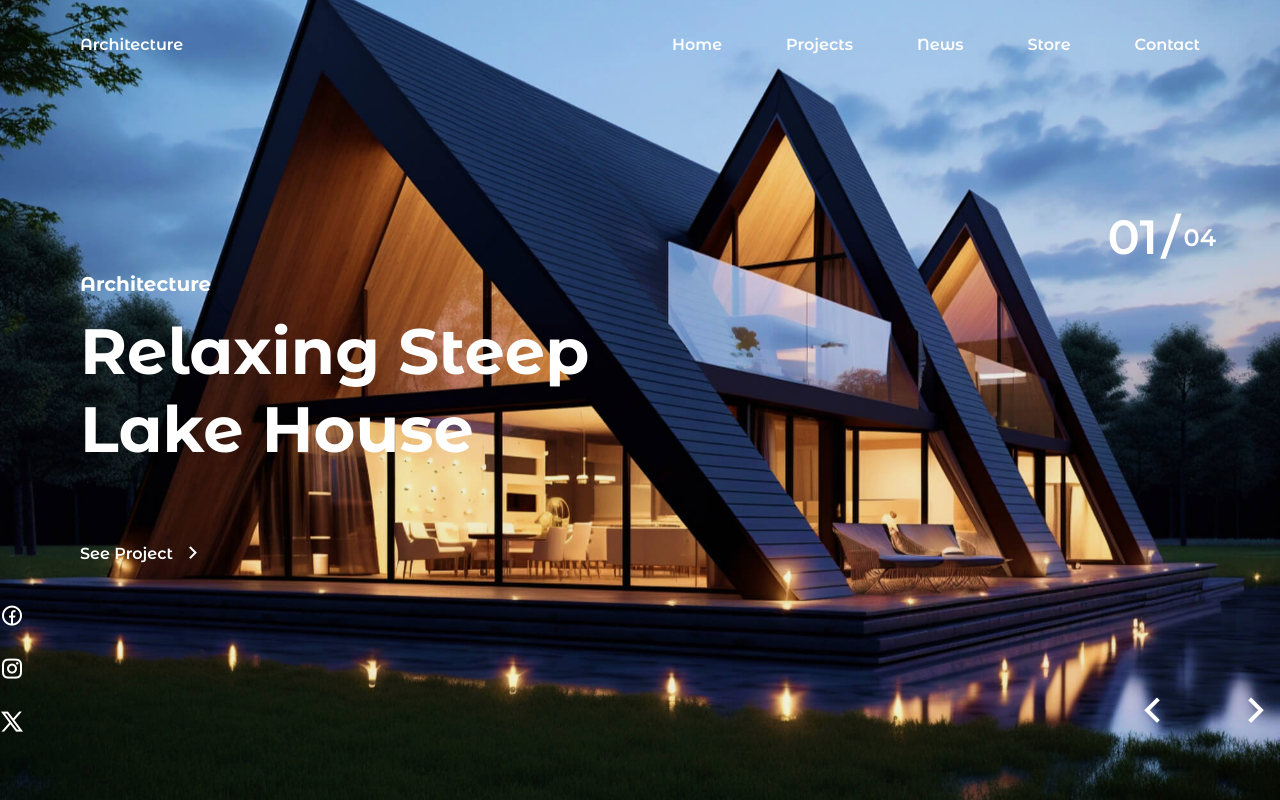
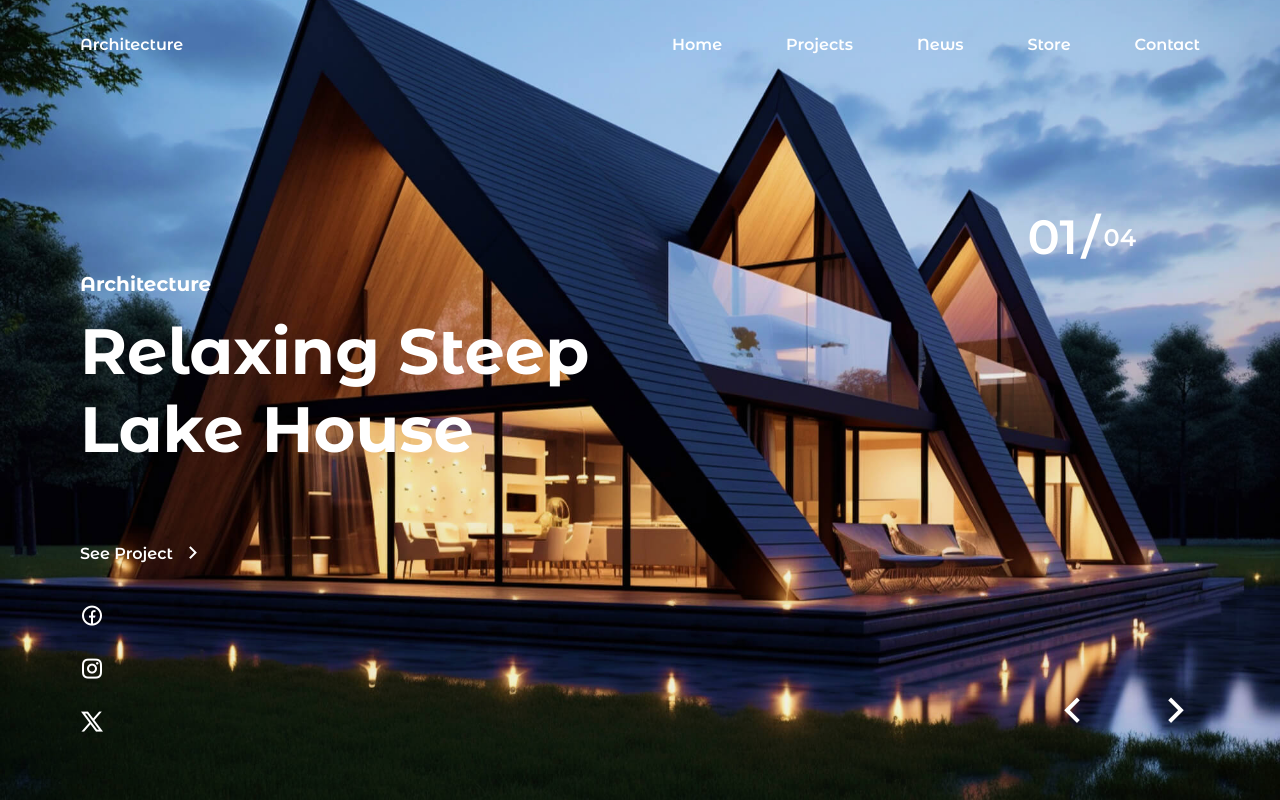
Before and after one commit to triabagus/landing-architecture, a plain HTML site: page index.html in a window 1280 px wide. Drawn offline with nearby package versions, Linux system fonts and the light colour scheme.

Commit message:
Breakpoints issues fix

```diff
--- a/assets/css/styles.css
+++ b/assets/css/styles.css
@@ -161,8 +161,8 @@ img {
 }
 
 .home__img,
-.home__shadow{
-/* .home__content{ */
+.home__shadow,
+.home__content{
   position: absolute;
   top: 0;
   left: 0;
```
